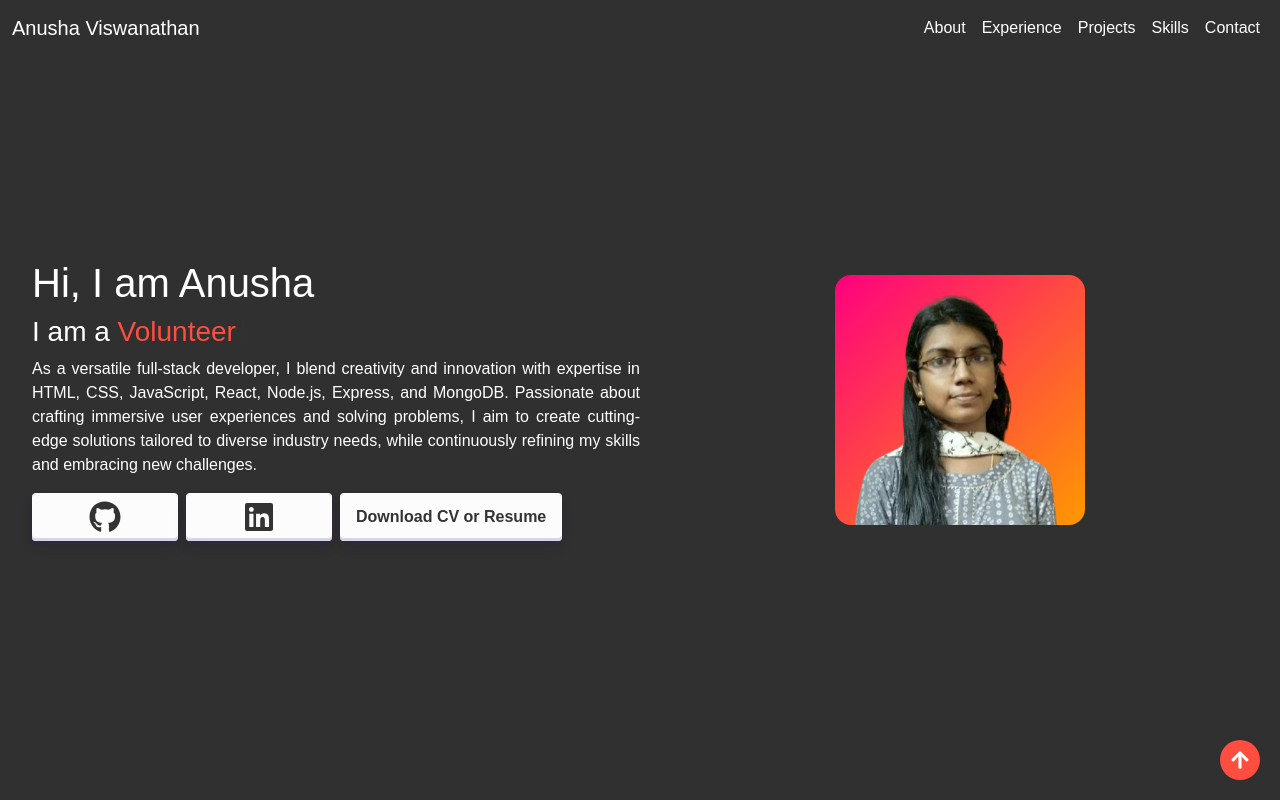
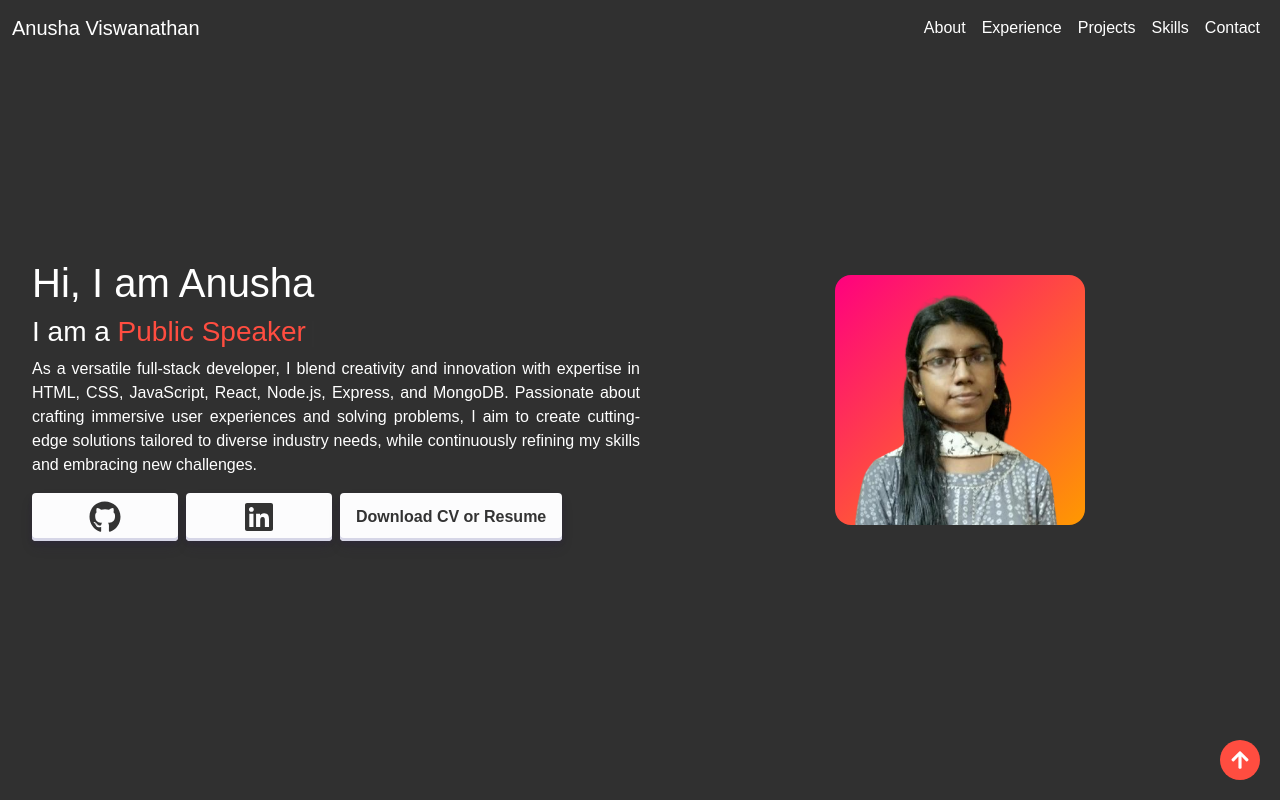
Before and after one commit to AnushaV-2002/Portfolio-Website, a React (Create React App) app: page / in a window 1280 px wide. Shown: the top 800 px of the page. Built offline with nearby package versions, Linux system fonts and the light colour scheme.

Commit message:
Coding files added to change typewriter effect

```diff
--- a/src/components/Header.js
+++ b/src/components/Header.js
@@ -6,7 +6,7 @@ import { useTypewriter, Cursor } from "react-simple-typewriter";
 
 function Header() {
   const [typeEffect] = useTypewriter({
-    words: ["Full Stack Developer", "Volunteer", "Mentor", "Blogger"],
+    words: ["Full Stack Developer", "Public Speaker", "Volunteer", "Mentor", "Blogger"],
     loop: {},
     cursor: true,
     cursorSpeed: 400,
```
